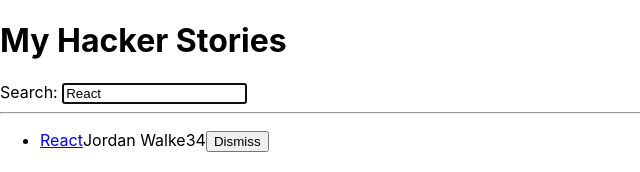
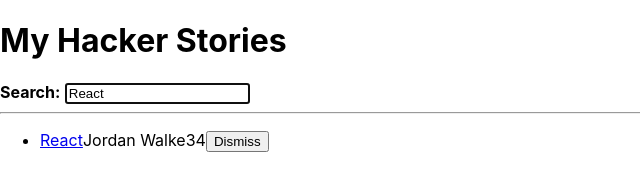
Before and after one commit to yevgeller/hacker-stories, a React (Create React App) app: page / in a window 1280 px wide. Shown: the top 172 px of the page, without its empty margins (0-640 px from the left). Built offline with nearby package versions, Linux system fonts and the light colour scheme.

Commit message:
After Asynchronous Data

```diff
--- a/src/App.js
+++ b/src/App.js
@@ -1,18 +1,5 @@
 import * as React from "react";
 
-const useSemiPersistentState = (key, initialState) => {
-  const [value, setValue] = React.useState(
-    localStorage.getItem(key) || initialState
-  );
-
-  React.useEffect(() => {
-    localStorage.setItem(key, value);
-  }, [value, key]);
-
-  return [value, setValue];
-};
-
-const App = () => {
 const initialStories = [
   {
     title: "React",
@@ -32,9 +19,27 @@
   },
 ];
 
+const getAsyncStories = () =>
+  new Promise((resolve) =>
+    setTimeout(() => resolve({ data: { stories: initialStories } }), 2000)
+  );
+
+const useSemiPersistentState = (key, initialState) => {
+  const [value, setValue] = React.useState(
+    localStorage.getItem(key) || initialState
+  );
+
+  React.useEffect(() => {
+    localStorage.setItem(key, value);
+  }, [value, key]);
+
+  return [value, setValue];
+};
+
+const App = () => {
   const [searchTerm, setSearchTerm] = useSemiPersistentState("search", "React");
 
-  const [stories, setStories] = React.useState(initialStories);
+  const [stories, setStories] = React.useState([]);
 
   const handleRemoveStory = (item) => {
     const newStories = stories.filter(
@@ -45,8 +50,10 @@
   };
 
   React.useEffect(() => {
-    localStorage.setItem("search", searchTerm);
-  }, [searchTerm]);
+    getAsyncStories().then((result) => {
+      setStories(result.data.stories);
+    });
+  }, []);
 
   const handleSearch = (event) => {
     setSearchTerm(event.target.value);
@@ -60,7 +67,6 @@
     <div>
       <h1>My Hacker Stories</h1>
 
-      {/* <Search search={searchTerm} onSearch={handleSearch} /> */}
       <InputWithLabel
         id="search"
         label="Search"
@@ -68,7 +74,7 @@
         isFocused
         onInputChange={handleSearch}
       >
-        Search:
+        <strong>Search:</strong>
       </InputWithLabel>
       <hr />
 
@@ -79,7 +85,6 @@
 
 const InputWithLabel = ({
   id,
-  label,
   value,
   type = "text",
   onInputChange,
```
Lines whose indentation alone changed are shown as unchanged.
